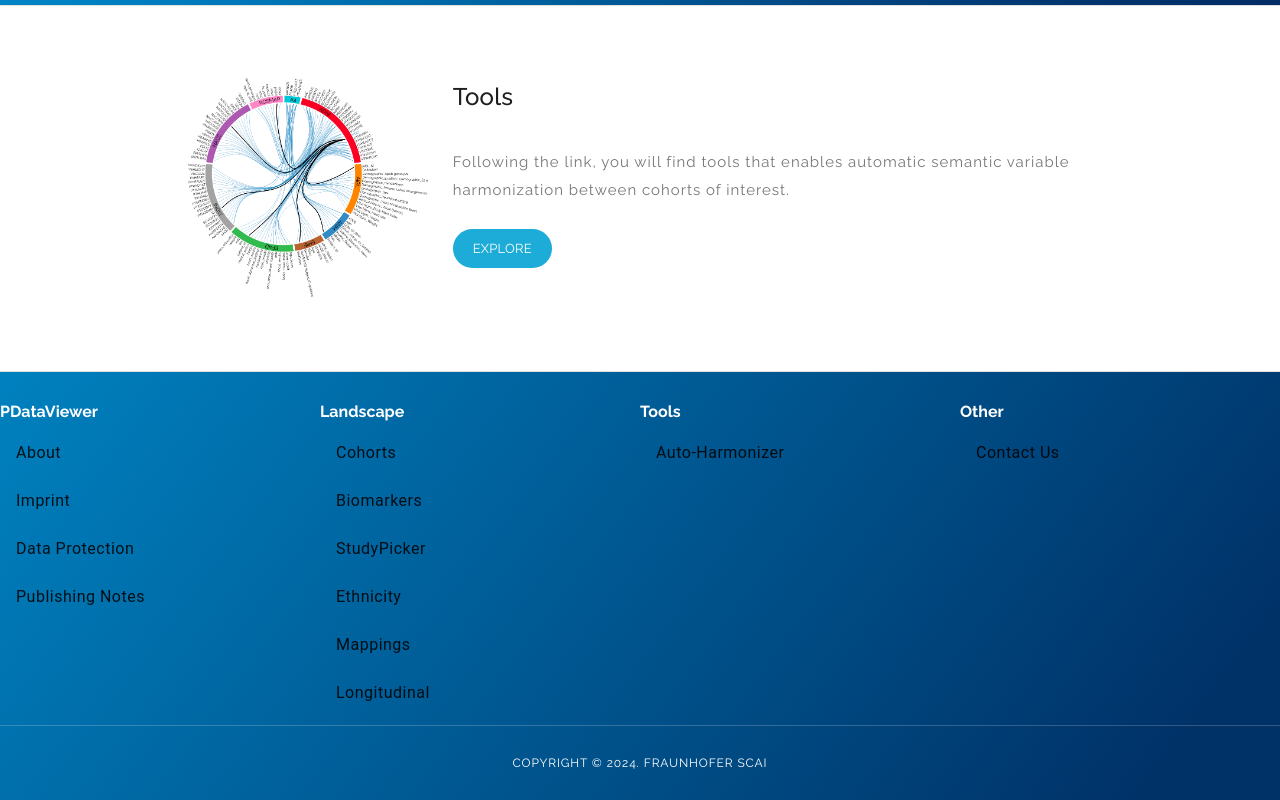
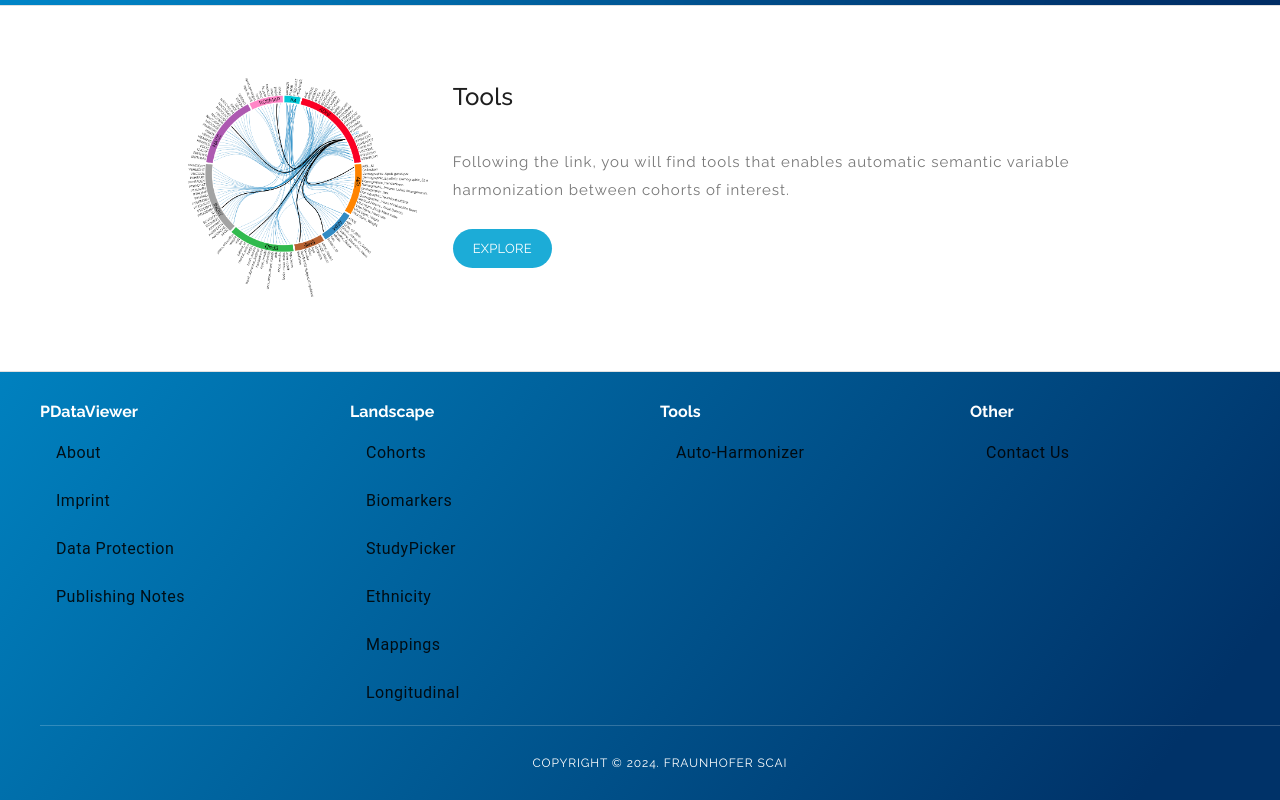
Before and after one commit to SCAI-BIO/PDataViewer, an Angular app in the folder frontend/: page / in a window 1280 px wide. Shown: the part 4292-5092 px from the top of the page. Built offline with nearby package versions, Linux system fonts and the light colour scheme; no server answers.

Commit message:
refactor: add padding

```diff
--- a/frontend/src/app/footer/footer.component.css
+++ b/frontend/src/app/footer/footer.component.css
@@ -6,7 +6,7 @@
   font-size: 16px;
 }
 
-:host a{
+:host a {
   color: white;
 }
 
@@ -27,7 +27,9 @@
 }
 
 @media (max-width: 991px) {
-  :host .text, :host .footer-nav {
+
+  :host .text,
+  :host .footer-nav {
     margin-bottom: 30px;
   }
 
@@ -44,7 +46,8 @@
   background: #0081bf;
 }
 
-html, body {
+html,
+body {
   height: 100%;
 }
 
@@ -61,3 +64,7 @@ body {
 .main-headers .col-12 {
   flex: 1;
 }
+
+#footer {
+  padding-left: 40px;
+}
```
